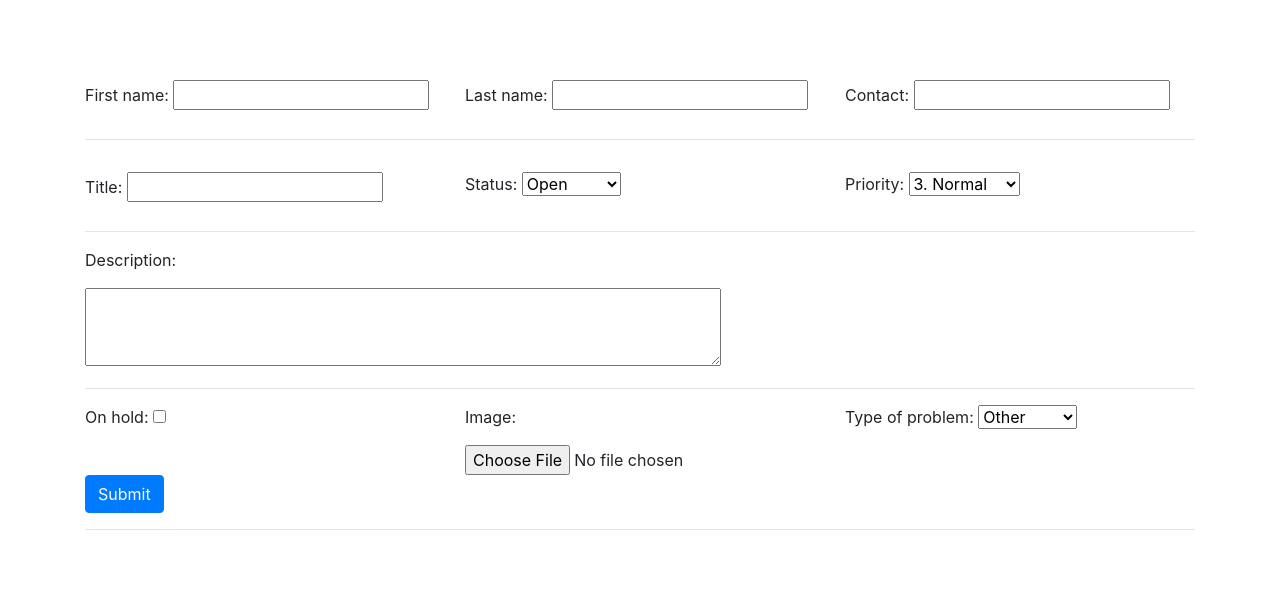
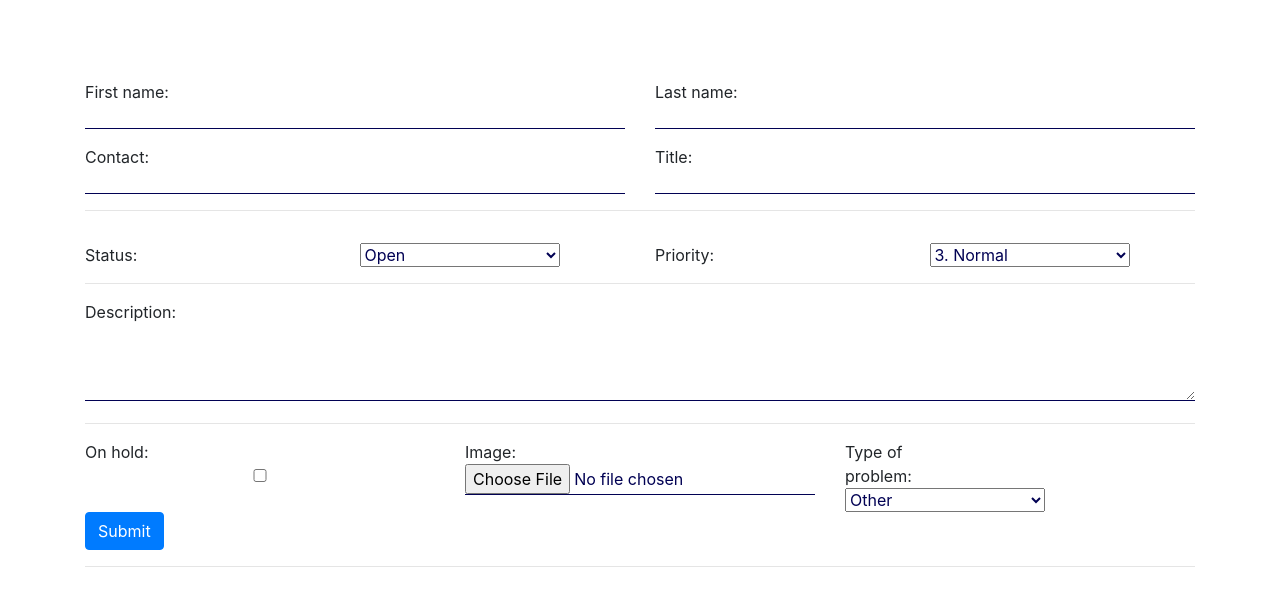
Before and after one commit to Prateeklodhi/Ticketing-Tool, a Django app: template tool/templates/ticket/ticket.html in a window 1280 px wide. Shown: the part 56-662 px from the top of the page. Run offline with Django 4.2, Linux system fonts and the light colour scheme; the template is opened without the code that fills it: values that come from a table or form of the project are taken from there, others are empty; some libraries are stand-ins or nearby versions.

Commit message:
fromcommit

```diff
--- /dev/null
+++ b/tool/static/css/ticket_style.css
@@ -0,0 +1,37 @@
+body
+{
+    margin: 0;
+    padding: 0;
+}
+
+
+/* ========== form Style ==============================   */
+
+.update_form label{
+    padding: 0;
+    margin: 0;
+    width: 50%;
+    height: 20px !important;
+}
+.update_form input {
+    padding: 0;
+    width: 100%;
+    margin: 0;
+    outline: none;
+    border: none;
+    border-bottom: 1px solid;
+    color: rgb(1, 1, 83);
+}
+.update_form textarea
+{
+    outline: none;
+    border: none;
+    border-bottom: 1px solid;
+    width: 100%;
+    color: rgb(1, 1, 83);
+}
+.update_form select
+{
+    width: 200px;
+    color: rgb(1, 1, 83);
+}
--- a/tool/templates/base.html
+++ b/tool/templates/base.html
@@ -8,6 +8,7 @@
     <meta name="viewport" content="width=device-width, initial-scale=1.0">
     <link rel="stylesheet" href="https://cdn.jsdelivr.net/npm/bootstrap@4.0.0/dist/css/bootstrap.min.css"
         integrity="sha384-Gn5384xqQ1aoWXA+058RXPxPg6fy4IWvTNh0E263XmFcJlSAwiGgFAW/dAiS6JXm" crossorigin="anonymous">
+        <link rel="stylesheet" href="{%static 'css/ticket_style.css'%}">
 
     <title>
         {% block title %}
@@ -52,9 +53,6 @@
                         <a class="dropdown-item" href="{% url 'api_nidan' %}">All GLPI Ticket </a>
                     </div>
                 </li>
-                <li class="nav-item active">
-
-                </li>
             </ul>
             {% endif %}
             <div class="d-flex" role="search">
--- a/tool/templates/ticket/ticket.html
+++ b/tool/templates/ticket/ticket.html
@@ -4,10 +4,10 @@ Ticket Details
 {% endblock title %}
 {% block content %}
 <div class="row">
-    <form action="" method="Post" class="col mt-5">
+    <form action="" method="Post" class="col mt-5 update_form">
         <div class="row mt-3">
-            <div class="col mt-3">
-                <label for="{{ticket_form.first_name.is_for_label}}">
+            <div class="col-12 col-lg-6 mt-3 ">
+                <label for="{{ticket_form.first_name.is_for_label}}" class="col-6">
                     {{ticket_form.first_name.label_tag}}
                 </label>
                 {{ticket_form.first_name}}
@@ -18,8 +18,8 @@ Ticket Details
                 </span>
                 {% endfor %}
             </div>
-            <div class="col mt-3">
-                <label for="{{ticket_form.first_name.is_for_label}}">
+            <div class="col-lg-6 col-12 mt-3 ">
+                <label for="{{ticket_form.first_name.is_for_label}}" class="col-6">
                     {{ticket_form.last_name.label_tag}}
                 </label>
                 {{ticket_form.last_name}}
@@ -30,8 +30,8 @@ Ticket Details
                 </span>
                 {% endfor %}
             </div>
-            <div class="col mt-3">
-                <label for="{{ticket_form.first_name.is_for_label}}">
+            <div class="mt-3 col-lg-6 col-12">
+                <label for="{{ticket_form.first_name.is_for_label}}" class="col-6">
                     {{ticket_form.contact.label_tag}}
                 </label>
                 {{ticket_form.contact}}
@@ -42,17 +42,17 @@ Ticket Details
                 </span>
                 {% endfor %}
             </div>
-        </div>
-        <hr>
-        <div class="row mt-3">
-            <div class="col mt-3">
+            <div class="col-lg-6 col-12 mt-3">
                 <label for="{{ticket_form.title.is_for_label}}">
                     {{ticket_form.title.label_tag}}
                 </label>
                 {{ticket_form.title}}
             </div>
-            <div class="col mt-3">
-                <label for="{{ticket_form.status.is_for_label}}">
+        </div>
+        <hr>
+        <div class="row mt-3">
+            <div class="col-lg-6 col-12 mt-3 ">
+                <label for="{{ticket_form.status.is_for_label}}" class="col-6">
                     {{ticket_form.status.label_tag}}
                 </label>
                 {{ticket_form.status}}
@@ -66,7 +66,7 @@ Ticket Details
         </div>
         <hr>
         <div class="row">
-            <div class="col-6">
+            <div class="col-12">
                 <label for="{{ticket_form.description.is_for_label}}">
                     {{ticket_form.description.label_tag}}
                 </label>
@@ -95,7 +95,7 @@ Ticket Details
             </div>
         </div>
         {% csrf_token %}
-        <input type="submit" value="Submit" class="btn btn-primary">
+        <button type="submit" class="btn btn-primary">Submit</button>
     </form>
 </div>
 <hr>
--- a/tool/templates/ticket/updateticket.html
+++ b/tool/templates/ticket/updateticket.html
@@ -3,7 +3,7 @@
     Update Details
 {% endblock title %}
 {% block content %}
-    <form  method="post">
+    <form  method="post" class="update_form">
         {{ticket_form.as_p}}
         {% csrf_token %}
         <input type="submit" value="Submit" class="btn btn-primary">
```
Also changed, not shown: tool/templates/ticket/status.html (+3 -5 lines), db.sqlite3.
